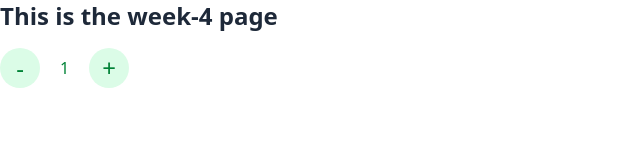
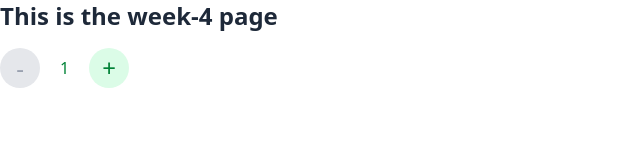
Before and after one commit to kunj406962/cprg306-assignments, a Next.js app: page /week-4 in a window 1280 px wide. Shown: the top 160 px of the page, without its empty margins (0-640 px from the left). Built offline with nearby package versions, Linux system fonts and the light colour scheme.

Commit message:
made the buttons inactive on limitation

```diff
--- a/app/week-4/new-item.js
+++ b/app/week-4/new-item.js
@@ -15,13 +15,13 @@ export default function NewItem(){
         if (quantity>1){setQuantity(quantity-1)}
     }
 
-    const buttonCss="quantity-btn w-10 h-10 rounded-full bg-green-100 text-2xl text-green-700 flex items-center justify-center hover:bg-green-200 active:bg-green-300"
-
+    const buttonCssActive="quantity-btn w-10 h-10 rounded-full bg-green-100 text-2xl text-green-700 flex items-center justify-center hover:bg-green-200 active:bg-green-300"
+    const buttonCssInactive="quantity-btn w-10 h-10 rounded-full bg-gray-200 text-2xl text-gray-400 flex items-center justify-center cursor-not-allowed"
     return(
         <div className='flex items-center space-x-5'>
-            <button onClick={decreaseQuantity} className={buttonCss}>-</button>
+            <button onClick={decreaseQuantity} className={(quantity!=1)?buttonCssActive:buttonCssInactive}>-</button>
             <span className='flex items-center justify-center text-green-700'>{quantity}</span>
-            <button onClick={increaseQuantity} className={buttonCss}>+</button>
+            <button onClick={increaseQuantity} className={(quantity!=20)?buttonCssActive:buttonCssInactive}>+</button>
         </div>
     )
 }
```
